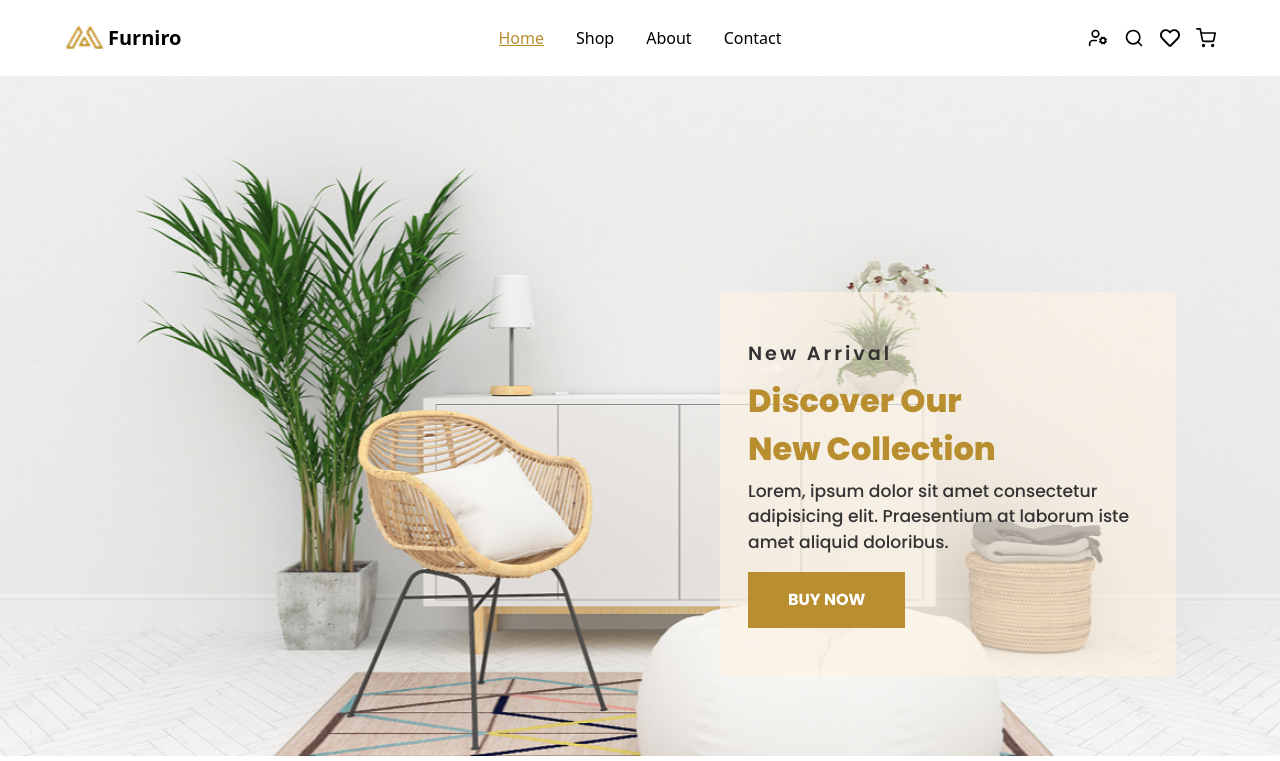
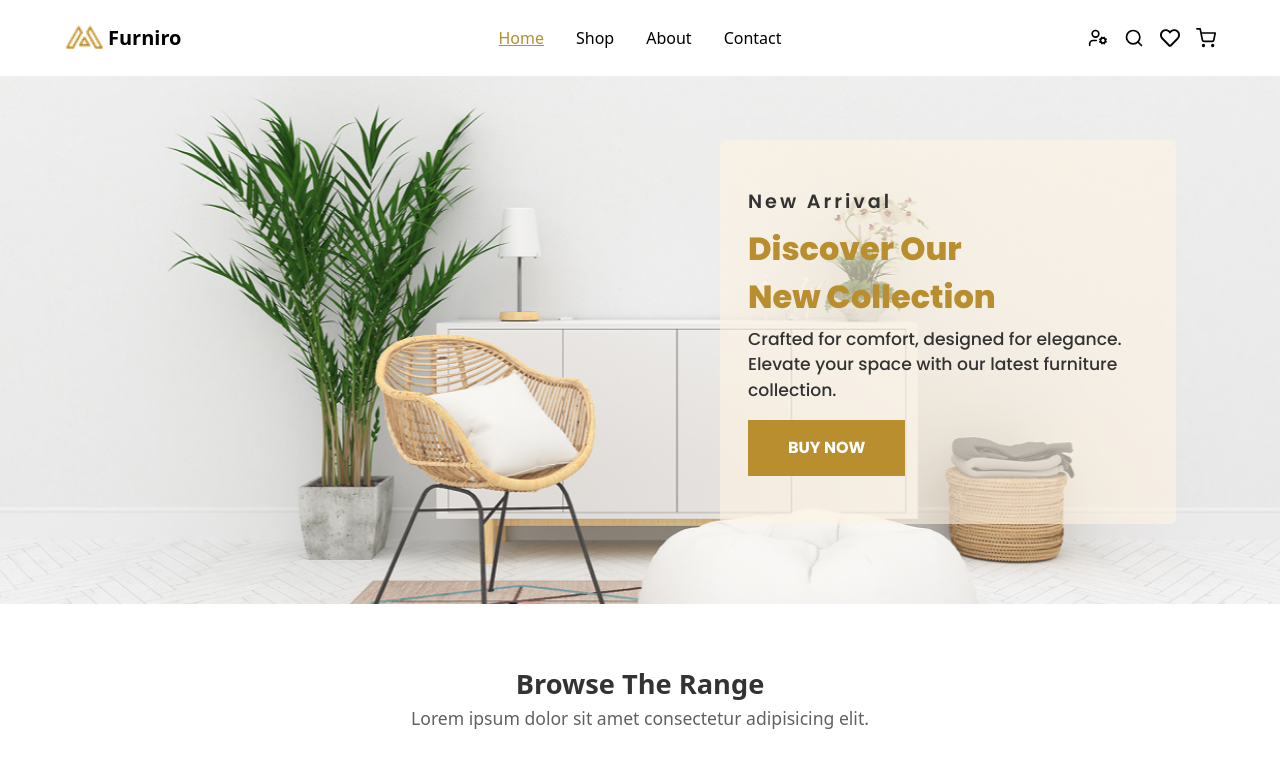
Before and after one commit to Zakkurozu/furniro-frontend, a React (Vite) app: page / in a window 1280 px wide. Shown: the top 761 px of the page. Built offline with nearby package versions, Linux system fonts and the light colour scheme.

Commit message:
resize  hero bg image and change text

```diff
--- a/src/pages/Home.jsx
+++ b/src/pages/Home.jsx
@@ -12,7 +12,7 @@ const Home = () => {
     <>
       {/* hero section start */}
       <section className="hero">
-        <div className="relative bg-[image:url('/public/bg.png')] bg-cover bg-center flex w-full h-[42rem] object-cover object-center lg:h-[85vh]">
+        <div className="relative bg-[image:url('/public/bg.png')] bg-cover bg-center flex w-full h-[42rem] object-cover object-center lg:h-[33rem]">
           <div className="container relative">
             <div className="absolute px-5 py-10 bg-[#fff3e39a] bottom-20 right-10 rounded-md md:right-16 md:px-7 md:py-12">
               <div className="flex flex-col gap-3 font-poppins md:gap-y-2">
@@ -33,8 +33,8 @@ const Home = () => {
                     Discover Our New Collection
                   </p>
                   <p className="font-medium text-[.875rem] text-gray1 w-[18rem] md:text-[1.075rem] md:w-[22rem] lg:w-[25rem]">
-                    Lorem, ipsum dolor sit amet consectetur adipisicing elit.
-                    Praesentium at laborum iste amet aliquid doloribus.
+                    Crafted for comfort, designed for elegance. Elevate your
+                    space with our latest furniture collection.
                   </p>
                 </div>
                 <div className="bawah">
```
